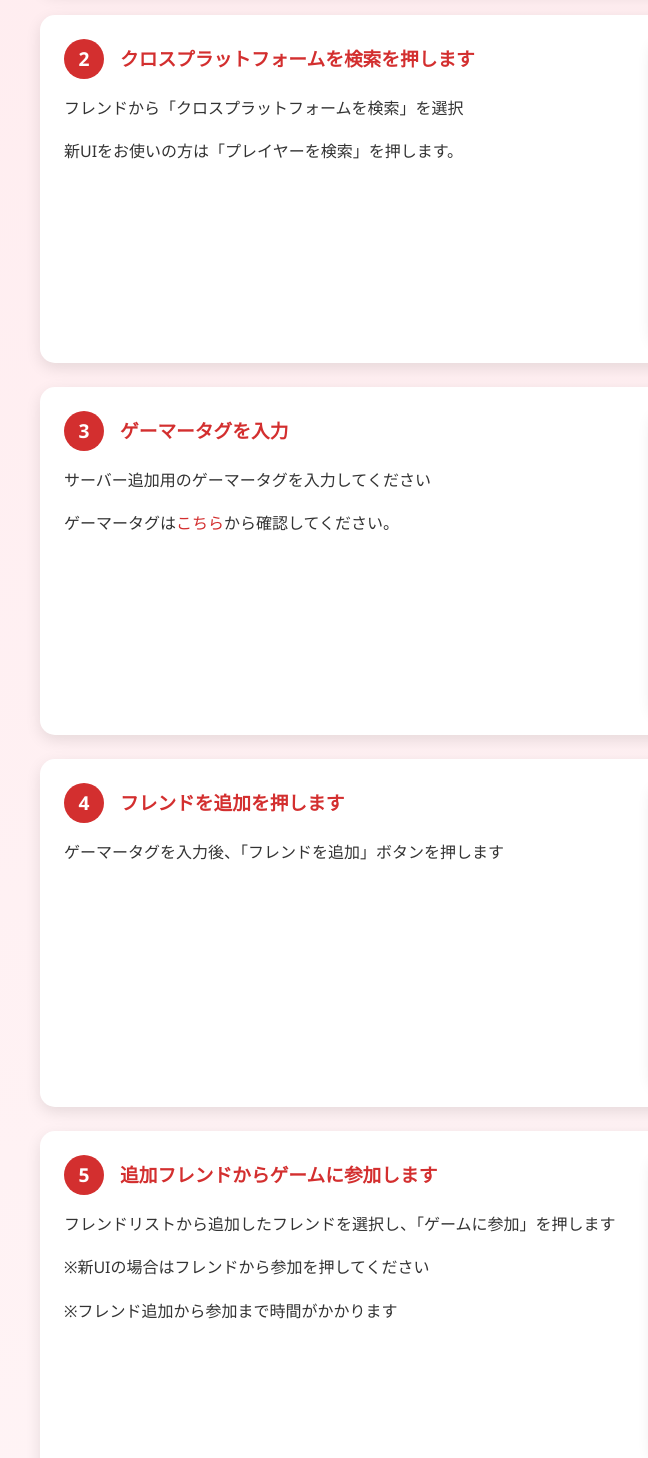
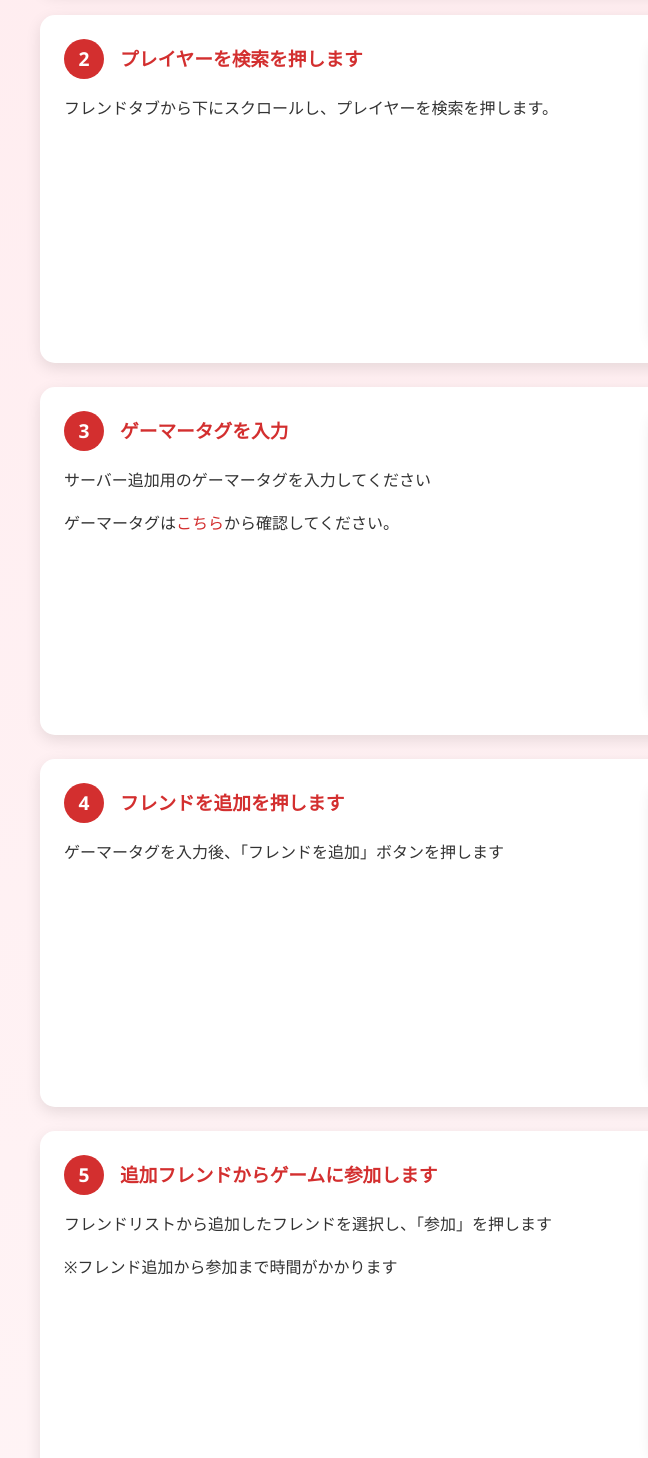
Before and after one commit to tosilan/vpzgFAWxvJS2, a plain HTML site: page go/index.html in a window 1280 px wide. Shown: the part 580-2038 px from the top of the page, 0-648 px from the left. Drawn offline with Linux system fonts and the light colour scheme; no server answers; grey boxes are pictures that could not be loaded.

Commit message:
Update index.html

```diff
--- a/go/index.html
+++ b/go/index.html
@@ -543,10 +543,9 @@
                 <div class="step-content">
                     <div class="step-header">
                         <div class="step-number">2</div>
-                        <h3 class="step-title">クロスプラットフォームを検索を押します</h3>
+                        <h3 class="step-title">プレイヤーを検索を押します</h3>
                     </div>
-                    <p>フレンドから「クロスプラットフォームを検索」を選択</p>
-                    <p>新UIをお使いの方は「プレイヤーを検索」を押します。</p>
+                    <p>フレンドタブから下にスクロールし、プレイヤーを検索を押します。</p>
                 </div>
                 <div class="step-image">
                     <img src="images/2.png" alt="ステップ２の画像" loading="lazy">
@@ -589,8 +588,7 @@
                         <div class="step-number">5</div>
                         <h3 class="step-title">追加フレンドからゲームに参加します</h3>
                     </div>
-                    <p>フレンドリストから追加したフレンドを選択し、「ゲームに参加」を押します</p>
-                    <p>※新UIの場合はフレンドから参加を押してください</p>
+                    <p>フレンドリストから追加したフレンドを選択し、「参加」を押します</p>
                     <p>※フレンド追加から参加まで時間がかかります</p>
                 </div>
                 <div class="step-image">
```
